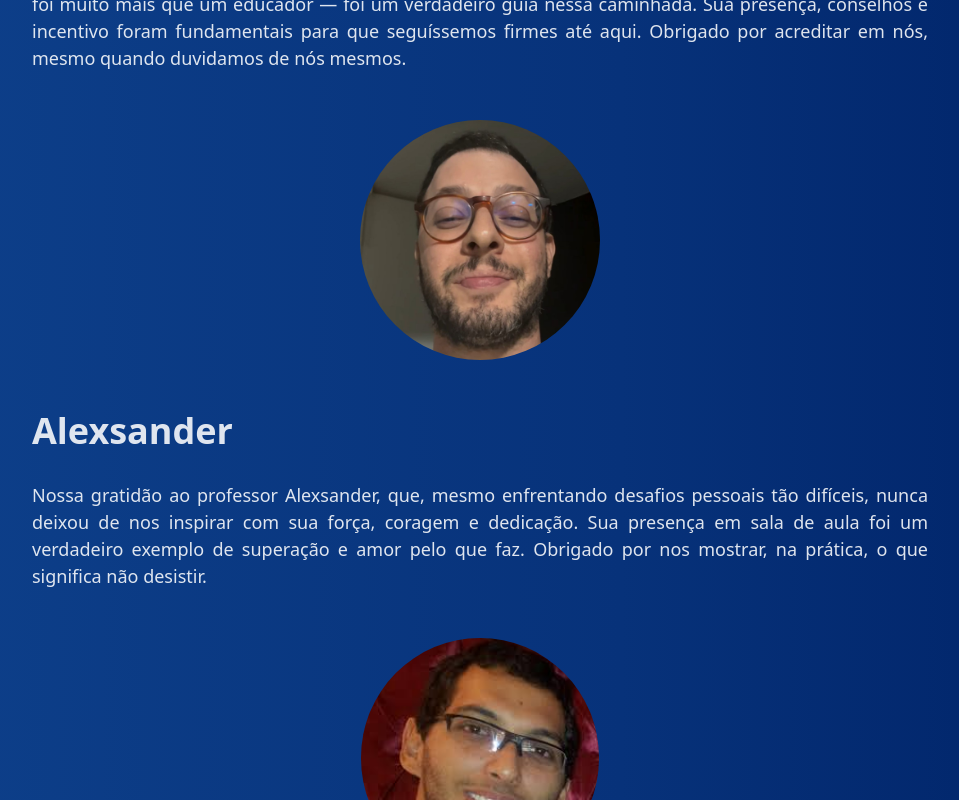
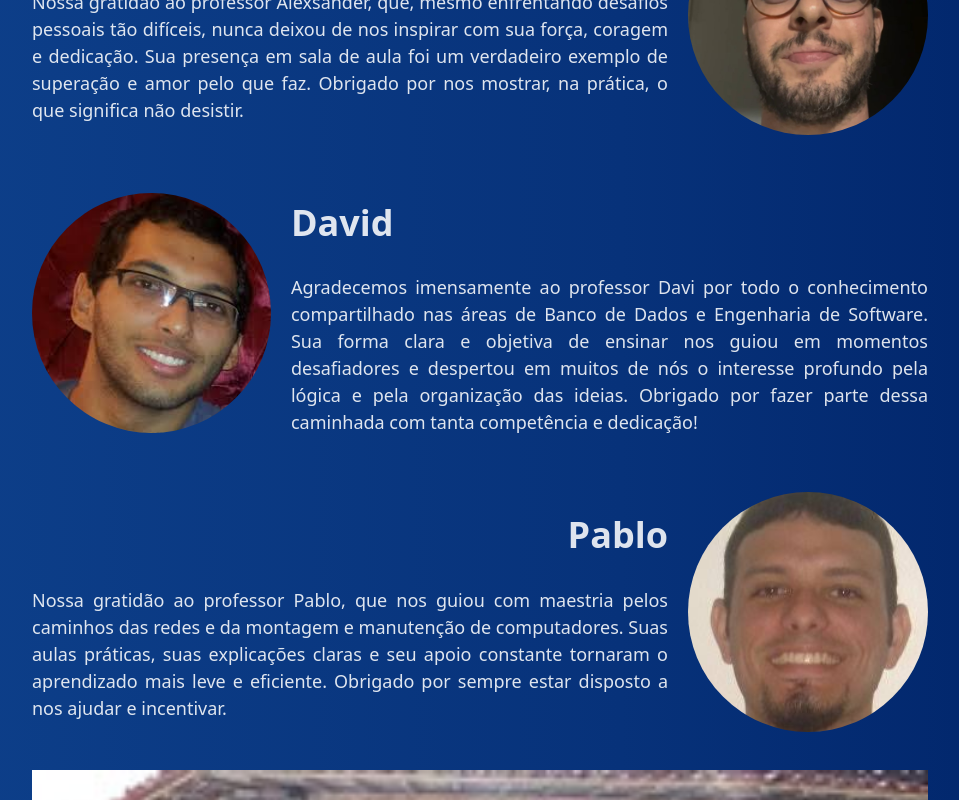
Before and after one commit to givanildsss444/graduation-web, a React (Vite) app: page / in a window 1280 px wide. Shown: the part 2840-3640 px from the top of the page, without its empty margins (160-1119 px from the left). Built offline with nearby package versions, Linux system fonts and the light colour scheme; the HTML template or start-up script is replaced by a standard one.

Commit message:
#9.1
Fixed Display and Router Add Acept Buttom

```diff
--- a/src/components/acknowLedge.jsx
+++ b/src/components/acknowLedge.jsx
@@ -6,7 +6,7 @@ export default function AcknowLedge() {
     return(
 
 
-            <a className='acknowledge-link'>Confirme sua presença!</a>
+            <a href="#registration" className='acknowledge-link'>Confirme sua presença!</a>
 
     );
 
--- a/src/components/styles/thanks.css
+++ b/src/components/styles/thanks.css
@@ -13,7 +13,7 @@
 
 }
 
-.individual{
+.individual-even{
     display: flex;
     justify-content: center;
     flex-direction: row;
@@ -22,12 +22,51 @@
     width: 100%;
 
     align-items: center;
-    flex-wrap:wrap;
+
+}
+
+.individual-odd{
+    display: flex;
+    justify-content: center;
+    flex-direction: row-reverse;
+
+    gap: 20px;
+    width: 100%;
+
+    align-items: center;
+
+}
+
+.individual-odd h1{
+    text-align: end;
+
 }
 
 .photo-individual{
     height: 30vh;
     border-radius: 100%;
 
+}
 
+
+@media (max-width: 800px){
+    .individual-even{
+        flex-wrap: wrap;
+
+    }
+
+    .individual-even h1{
+        text-align: center;
+
+    }
+
+    .individual-odd{
+        flex-wrap: wrap;
+
+    }
+
+    .individual-odd h1{
+        text-align: center;
+
+    }
 }
--- a/src/components/thanks.jsx
+++ b/src/components/thanks.jsx
@@ -13,7 +13,7 @@ export default function Thanks() {
 
             <h1 style={{textAlign:'center'}}>Agradecimentos</h1>
 
-            <div className='individual'>
+            <div className='individual-even'>
 
 
                 <img src={cris} alt="" className='photo-individual'/>
@@ -24,7 +24,7 @@ export default function Thanks() {
 
             </div>
 
-            <div className='individual'>
+            <div className='individual-odd'>
 
                 <img src={lek} alt="" className='photo-individual'/>
                 <div>
@@ -35,7 +35,7 @@ export default function Thanks() {
             </div>
 
 
-            <div className='individual'>
+            <div className='individual-even'>
 
                 <img src={david} alt="" className='photo-individual'/>
                 <div>
@@ -46,7 +46,7 @@ export default function Thanks() {
             </div>
 
 
-            <div className='individual'>
+            <div className='individual-odd'>
 
                 <img src={pablo} alt="" className='photo-individual'/>
                 <div>
```
